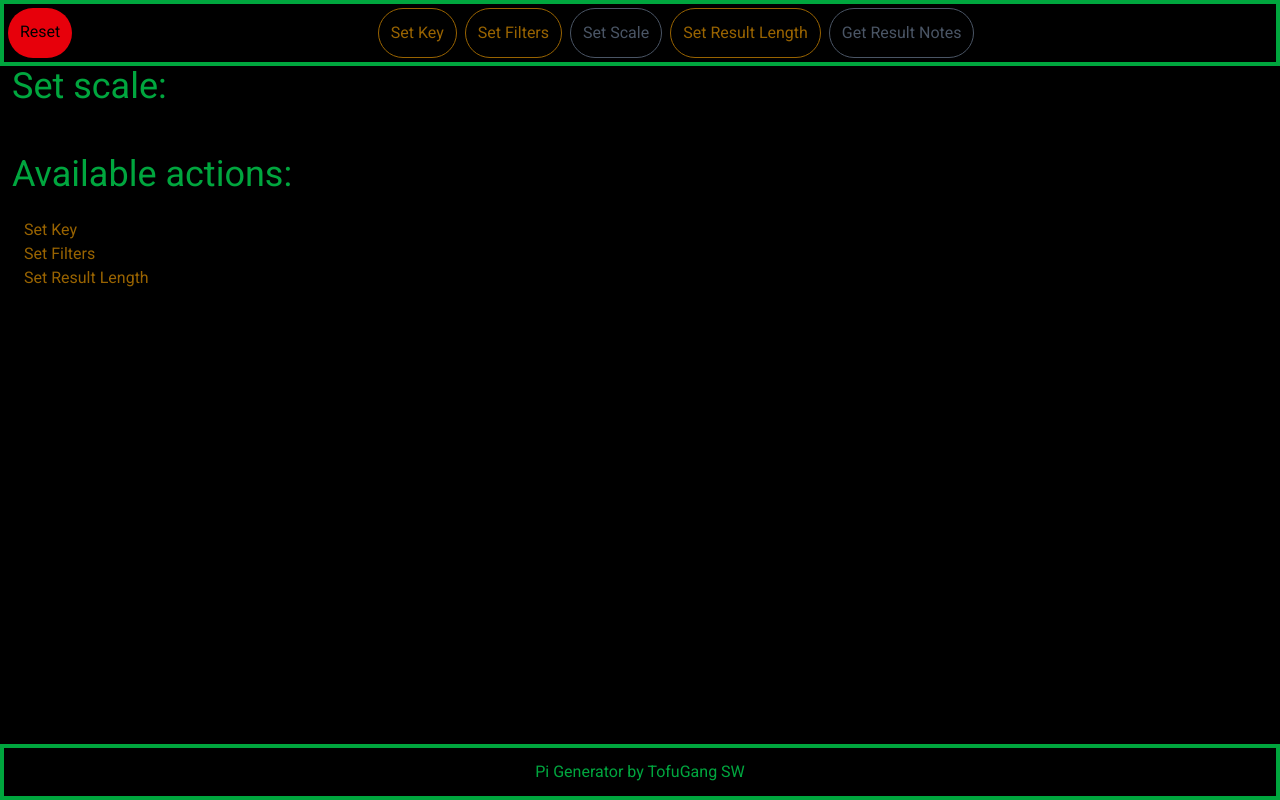
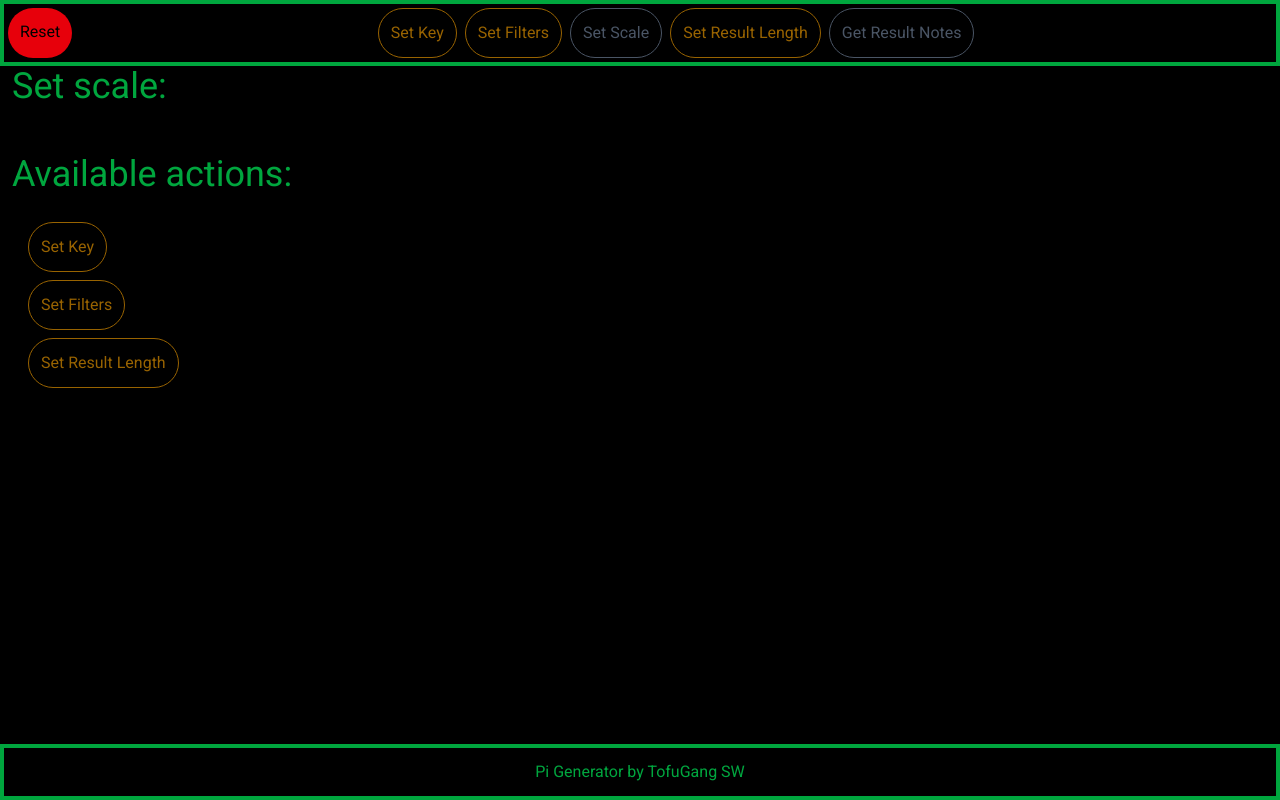
Before and after one commit to Tofu-Gang/pi-generator, a React (Vite) app: page /scale in a window 1280 px wide. Built offline with nearby package versions, Linux system fonts and the light colour scheme.

Commit message:
use button component in available links

```diff
--- a/src/components/AvailableLinks.jsx
+++ b/src/components/AvailableLinks.jsx
@@ -1,6 +1,7 @@
 import { useMusic } from "../context/music.jsx";
 import { Link, useLocation } from "react-router";
 import Content from "./Content.jsx";
+import Button from "./Button.jsx";
 
 function AvailableLinks() {
     const {links} = useMusic();
@@ -11,13 +12,16 @@ function AvailableLinks() {
             <div className="flex flex-col">
                 {links
                     .filter((link) => link.state.available() && link.path !== location.pathname)
-                    .map((link) => <Link
-                        className={`${link.state.done() ? "text-green-600" : "text-yellow-600 animate-pulse"}`}
-                        key={link.path}
-                        to={link.path}
-                    >
-                        {link.display}
-                    </Link>)
+                    .map((link) =>
+                        <Button
+                            key={link.path}
+                            available={link.state.available()}
+                            done={link.state.done()}
+                            isCurrentPage={false}
+                            link={link.path}
+                            display={link.display}
+                        />
+                    )
                 }
             </div>
         }/>
--- a/src/components/Button.jsx
+++ b/src/components/Button.jsx
@@ -4,7 +4,7 @@ function Button({available, done, isCurrentPage, link, display}) {
     return (
         <Link
             className={`
-            m-1 p-3 rounded-full
+            m-1 p-3 rounded-full w-fit
             ${done ? isCurrentPage ?
                     "text-black bg-green-600" :
                     "text-green-600" :
```
